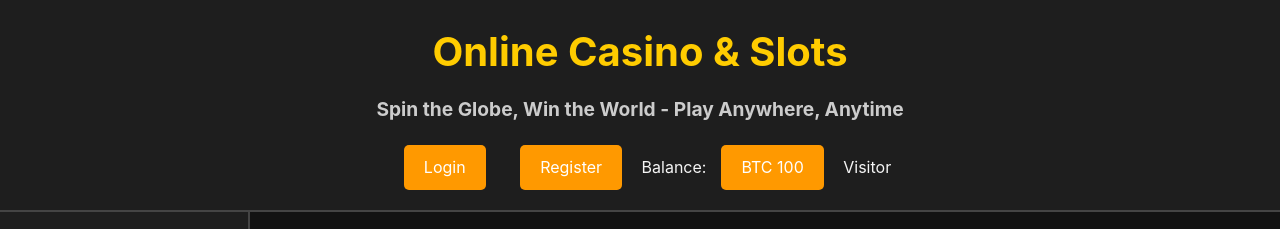
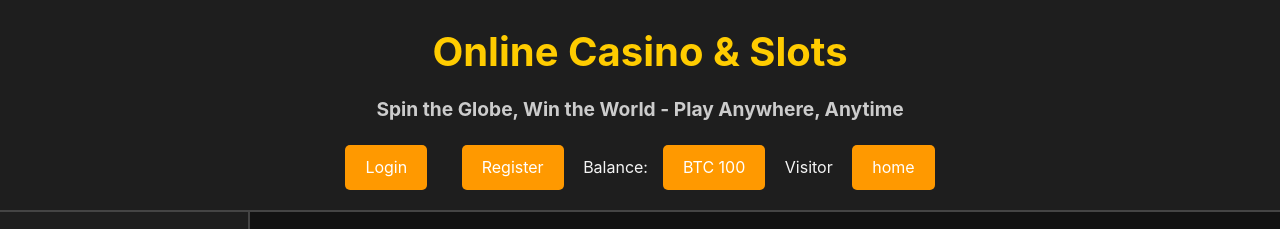
Before and after one commit to Pyronicxx/website-DB, a plain HTML site: page index.html in a window 1280 px wide. Shown: the top 229 px of the page. Drawn offline with Linux system fonts and the light colour scheme.

Commit message:
home button

```diff
--- a/index.html
+++ b/index.html
@@ -16,6 +16,7 @@
             <span>Balance:<a id="balance"></a></span>
             <span id="account-name"></span>
             <script src="Accounts.js"></script>
+            <a href="home" src="imgs/bwldavid.png">home</a>
         </header>
         <script>
             let selectTab = tab => {
```
